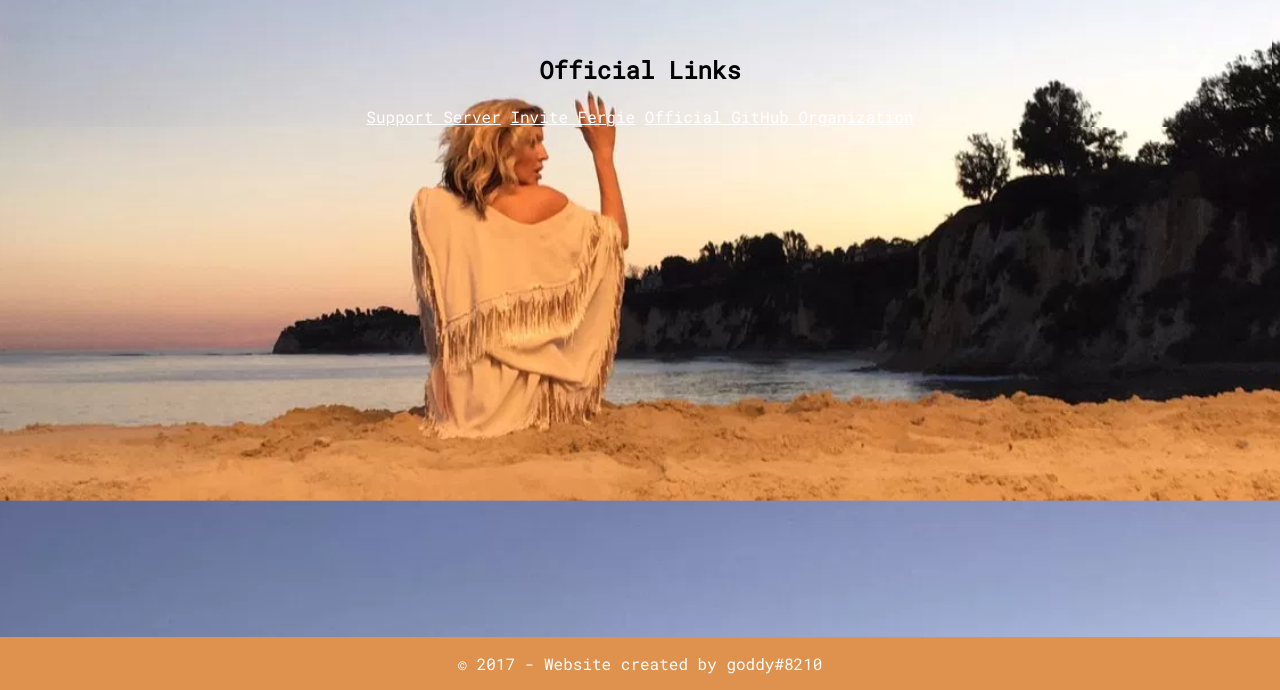
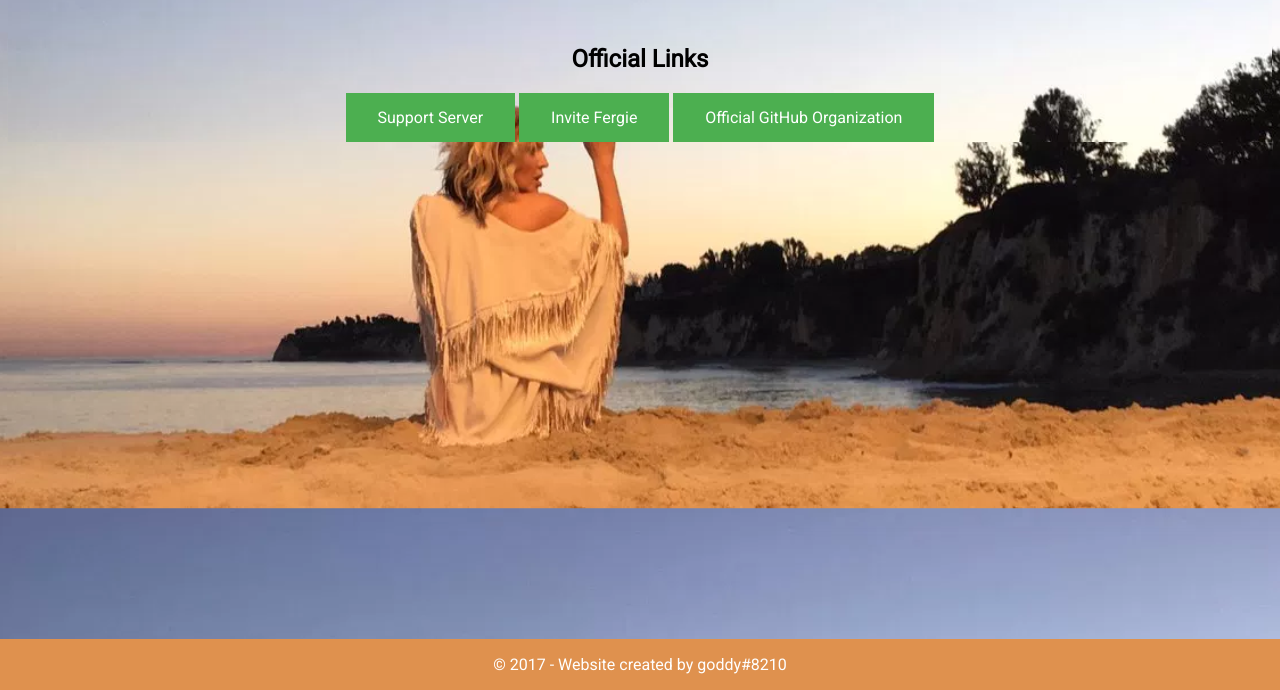
Before and after one commit to goddyCodes/fergie-website, a plain HTML site: page index.html in a window 1280 px wide. Shown: the part 110-800 px from the top of the page. Drawn offline with Linux system fonts and the light colour scheme.

Commit message:
Update style.css

```diff
--- a/style.css
+++ b/style.css
@@ -1,5 +1,5 @@
 * {
-  font-family: 'Roboto Mono', monospace;
+  font-family: 'Roboto', sans-serif;
 }
 
 html, body {
@@ -20,5 +20,13 @@ html, body {
 }
 
 .btn {
-  color: #fff;
+  color: #ff9900;
+  background-color: #4CAF50; /* Green */
+  border: none;
+  color: white;
+  padding: 15px 32px;
+  text-align: center;
+  text-decoration: none;
+  display: inline-block;
+  font-size: 16px;
 }
```
